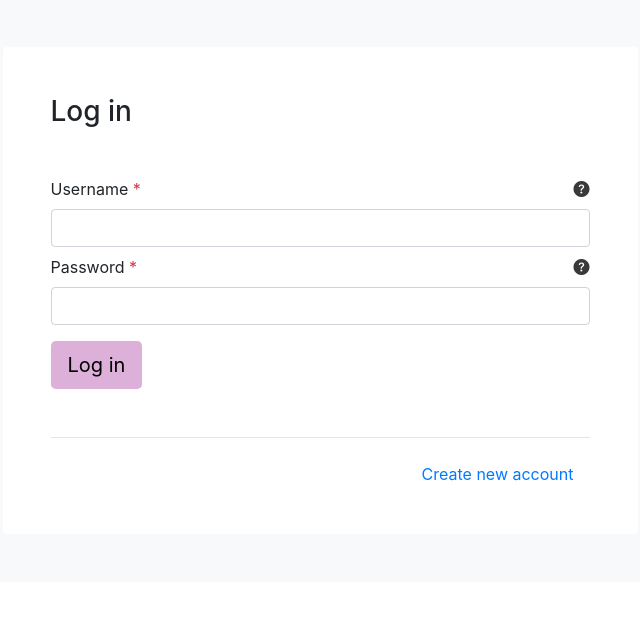
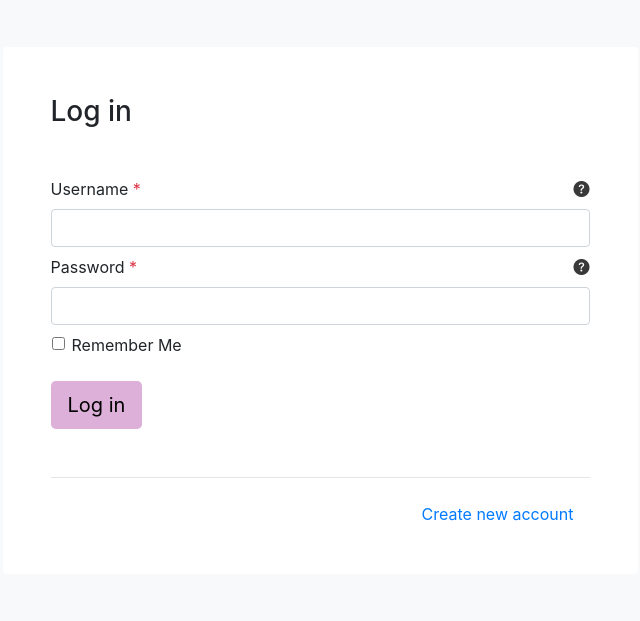
Before and after one commit to priyapldn/EPMS-Priya, a Python web app: template app/templates/login.html in a window 1280 px wide. Shown: the part 123-744 px from the top of the page, without its empty margins (320-960 px from the left). Run offline with Jinja, Linux system fonts and the light colour scheme; the template is opened without the code that fills it, so the values that code supplies are empty; some libraries are stand-ins or nearby versions.

```diff
--- a/app/templates/login.html
+++ b/app/templates/login.html
@@ -62,6 +62,17 @@
                   required
                 />
               </div>
+              <div class="form-check ml-3 mb-3">
+                <input
+                  class="form-check-input"
+                  type="checkbox"
+                  name="remember"
+                  id="remember"
+                />
+                <label class="form-check-label" for="flexCheckDefault">
+                  Remember Me
+                </label>
+              </div>
               <div class="col-12">
                 <div class="d-grid">
                   <button class="btn btn-lg button-custom mt-2" type="submit">
```
Also changed, not shown: app/auth.py (+16 -1 lines).
